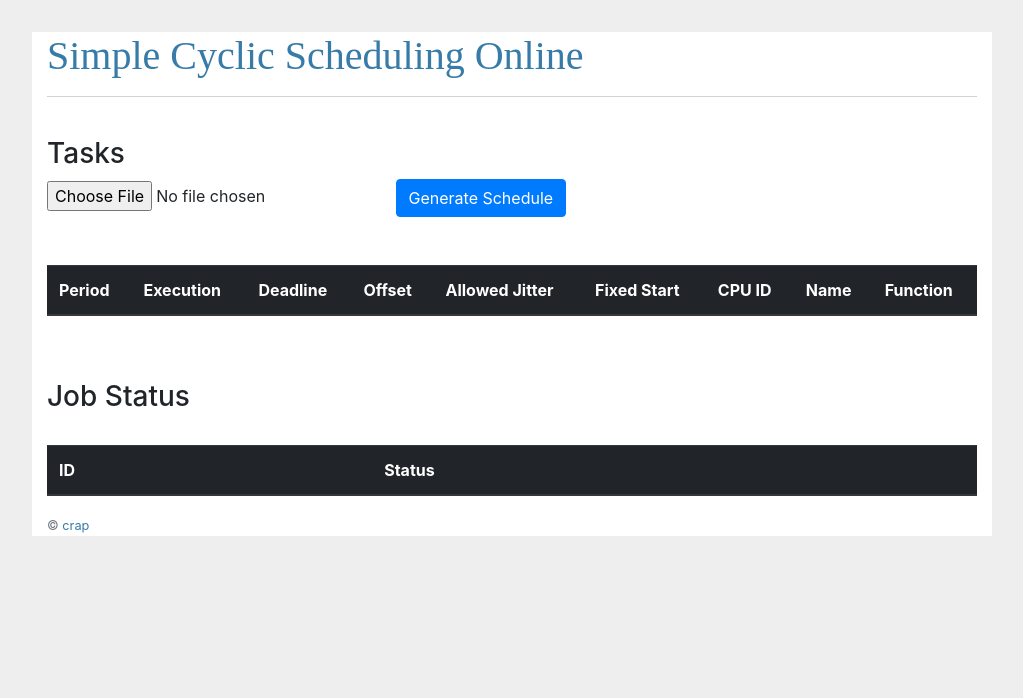
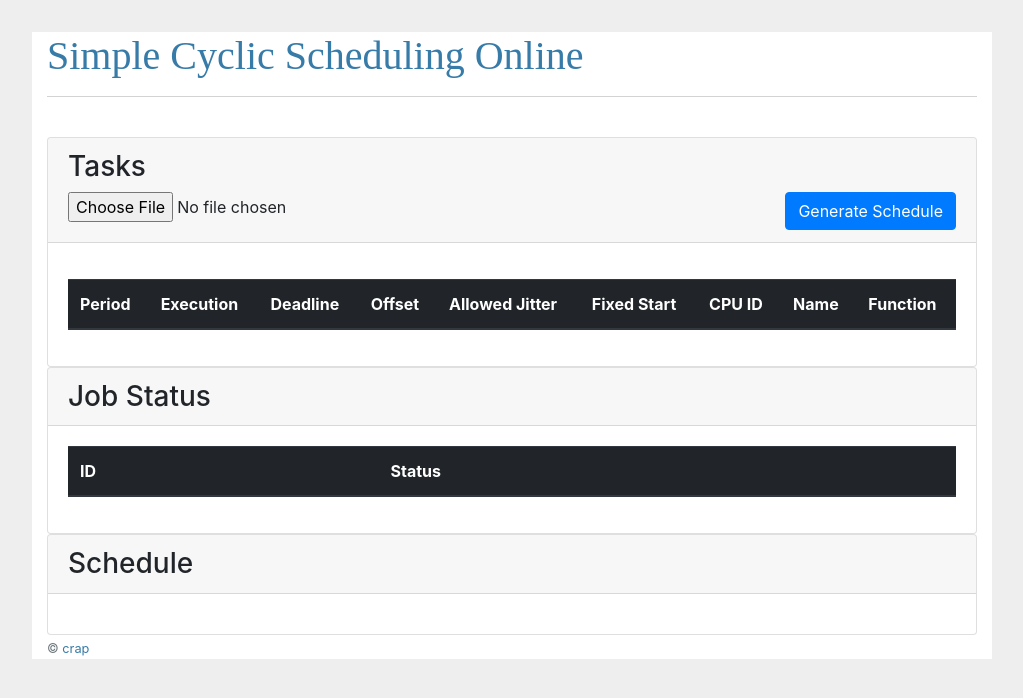
Before and after one commit to cgkiokas/SimpleSchedulerOnline, a Flask app: page / in a window 1280 px wide. Shown: the top 698 px of the page, without its empty margins (128-1151 px from the left). Run offline with Flask 2, Linux system fonts and the light colour scheme; lists and menus that the app fills with data are empty; parts of the project's set-up code (start-up, migrations or seed data) failed here and were passed over; some libraries are stand-ins or nearby versions.

Commit message:
Stylizing front-end

```diff
--- a/project/client/static/scripts.js
+++ b/project/client/static/scripts.js
@@ -63,7 +63,7 @@ $("#fileval").change(function(e) {
                 // split line into columns
                 var columns = rows[i].split(",");
                 columns.forEach(function getvalues(outcol) {
-                    html += "<td>" + outcol + "</td>";
+                    html += "<td contenteditable='true'>" + outcol + "</td>";
                 })
                 // close row
                 html += "</tr>";
--- a/project/client/templates/main/home.html
+++ b/project/client/templates/main/home.html
@@ -4,20 +4,23 @@
 
 <div class="starter-template">
     <h1>Simple Cyclic Scheduling Online</h1>
-    <hr><br>
-    <div>
+    <hr>
+    <br>
+    <div class="card">
+        <div class="card-header">
             <h3>Tasks</h3>
-        <form enctype="multipart/form-data" method="POST" id="form1" action="">
+            <form action="" enctype="multipart/form-data" id="form1" method="POST">
                 <input id="fileval" name="filename" type="file">
                 <input id="tasks_data" name="tasks_data" type="hidden" value="">
-            <div class="btn-group" role="group" aria-label="Basic example">
+                <div aria-label="Basic example" class="btn-group float-right" role="group">
                     <button class="btn btn-primary" id="schedule" type="button">Generate Schedule</button>
                 </div>
             </form>
         </div>
-    <br><br>
-    <div>
-        <table class="table table-striped" id="task_table">
+        <div class="card-body">
+            <span class="table-add float-right mb-3 mr-2"><a class="text-success" href="#!"><i
+                    aria-hidden="true" class="fas fa-plus fa-2x"></i></a></span>
+            <table class="table table-striped table-editable" id="task_table">
                 <thead class="thead-dark">
                 <tr>
                     <th scope="col">Period</th>
@@ -35,10 +38,10 @@
                 </tbody>
             </table>
         </div>
-    <br><br>
-    <div>
-        <h3>Job Status</h3>
-        <br>
+    </div>
+    <div class="card">
+        <h3 class="card-header">Job Status</h3>
+        <div class="card-body">
             <table class="table table-striped">
                 <thead class="thead-dark">
                 <tr>
@@ -50,11 +53,14 @@
                 </tbody>
             </table>
         </div>
-    <div id="downloadBtn">
+    </div>
+    <div class="card">
+        <h3 class="card-header">Schedule
+            <div class="float-right" id="downloadBtn"></div>
+        </h3>
+        <div class="card-body text-center" id="plt_src">
 
         </div>
-    <div class="text-center" id="plt_src">
-
     </div>
 </div>
 </div>
```
Lines whose indentation alone changed are shown as unchanged.
